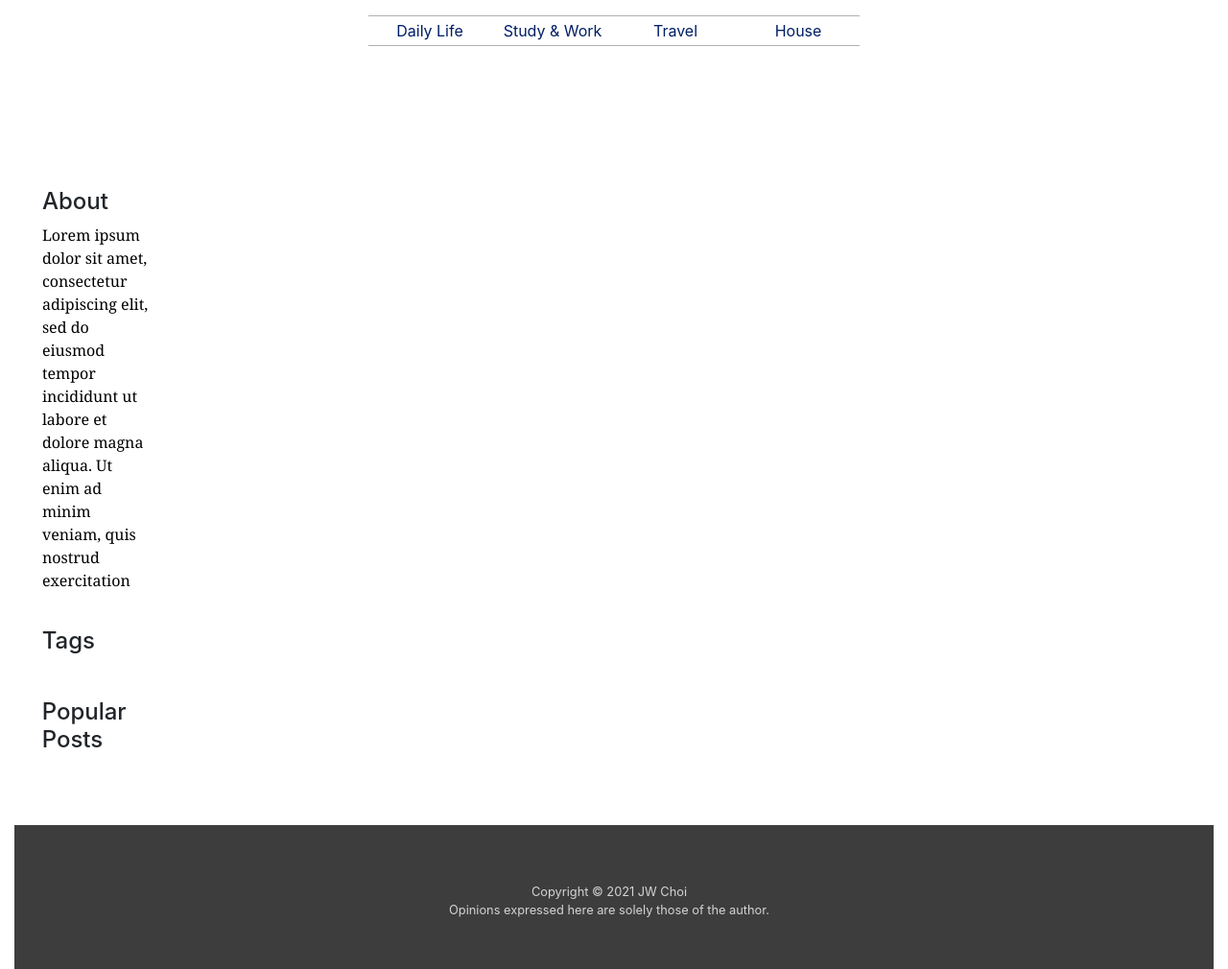
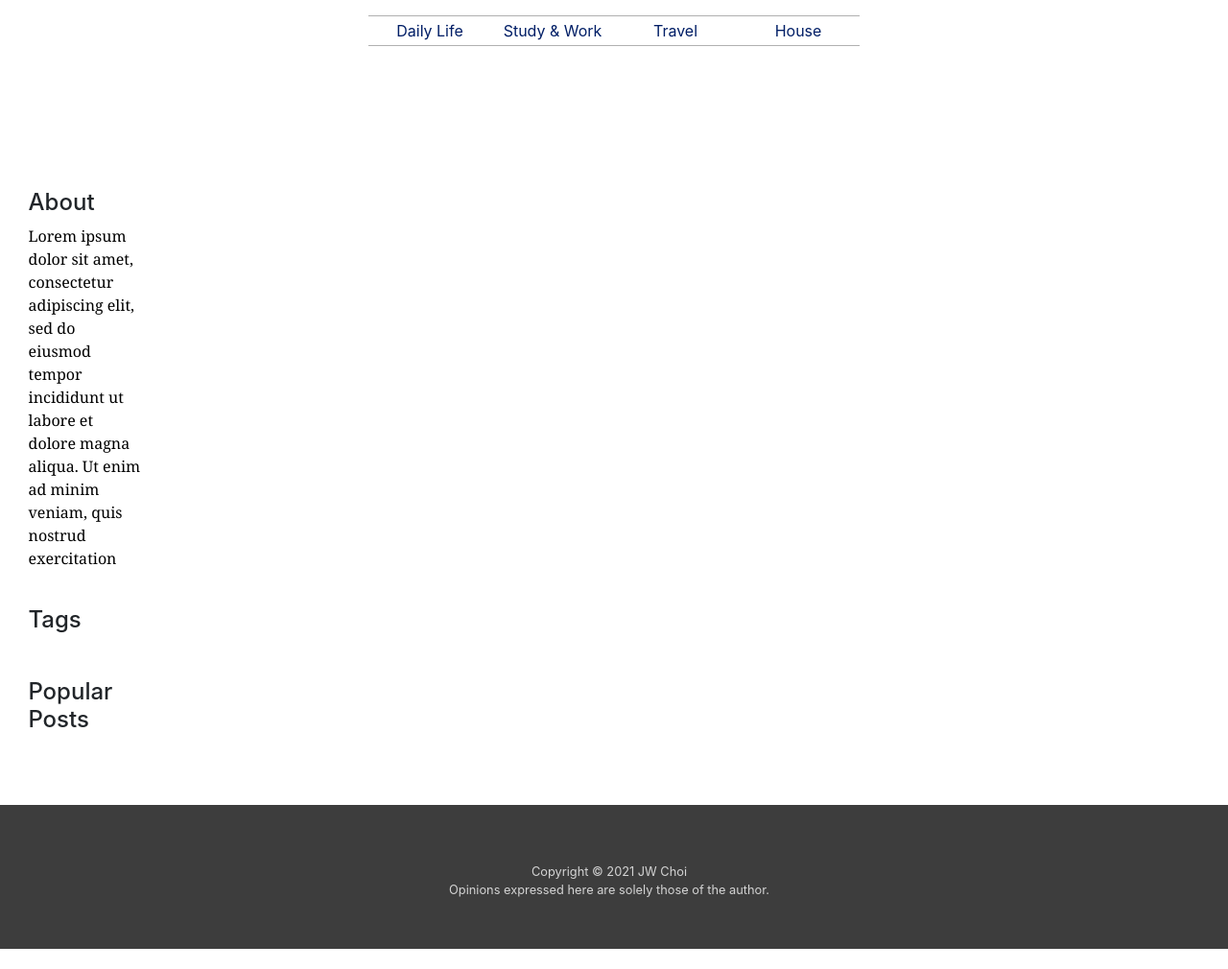
Before and after one commit to maktoob/Rightly_move, a Django app: template website/templates/website/home.html in a window 1280 px wide. Shown: the part 182-1192 px from the top of the page at 96% size. After the commit the page ends 1171 px from the top, so only its background shows below. Run offline with Django 3.2, Linux system fonts and the light colour scheme; the template is opened without the code that fills it, so the values that code supplies are empty; some libraries are stand-ins or nearby versions; some web fonts are replaced.

Commit message:
Fix the broken layout

```diff
--- a/static/css/base.css
+++ b/static/css/base.css
@@ -1,3 +1,9 @@
+.container-fluid {
+    padding-left: 0rem;
+    padding-right: 0rem;
+    overflow: hidden;
+}
+
 a:link, a:visited, a:active {
     text-decoration: none;
     color: #011e66;
```
